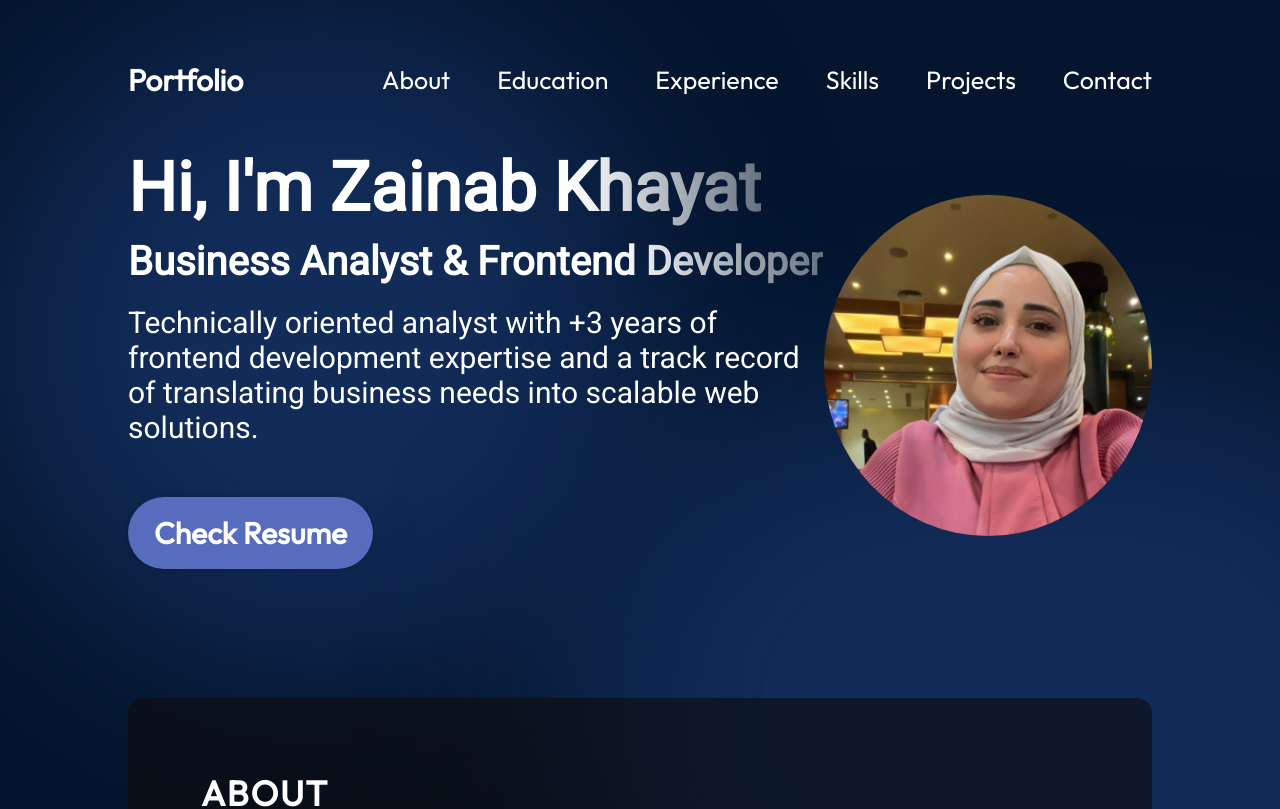
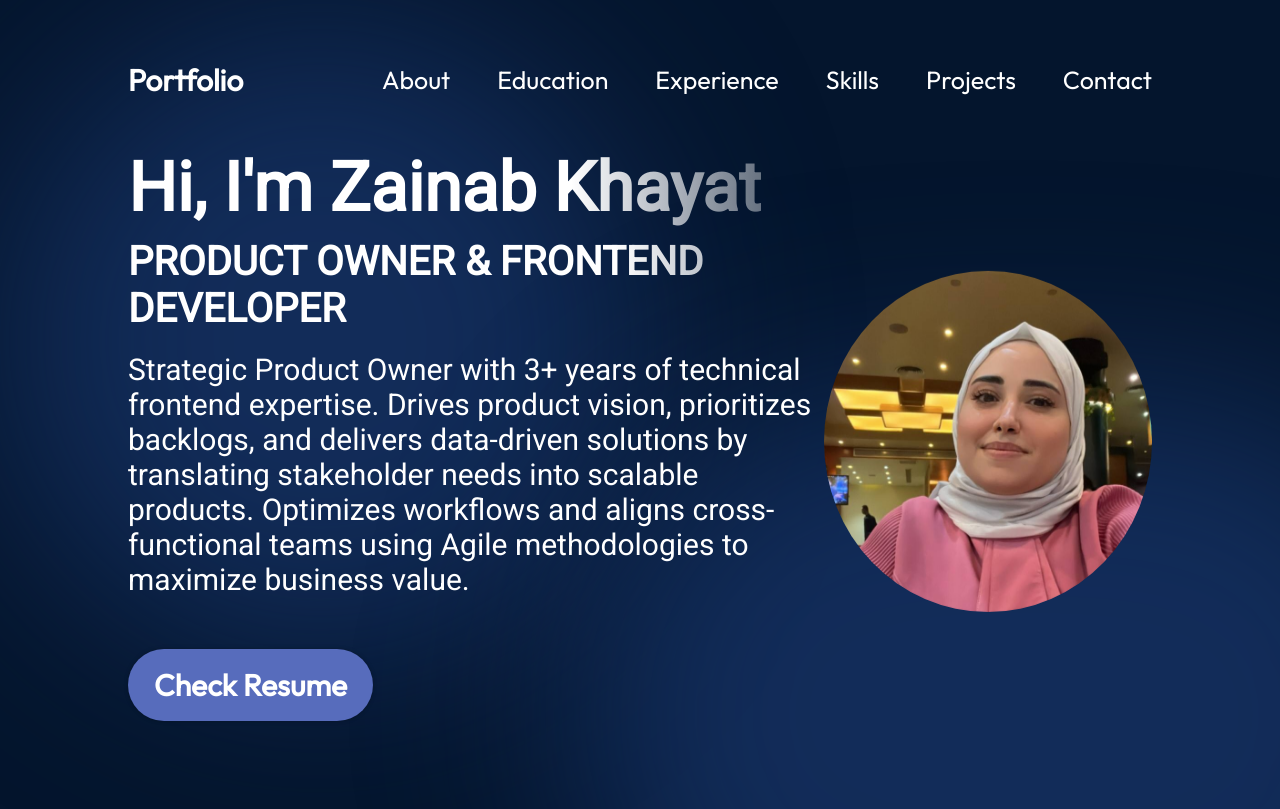
Before and after one commit to zainab224498/my-portfolio, a React (Vite) app: page / in a window 1280 px wide. Shown: the top 809 px of the page. Built offline with nearby package versions, Linux system fonts and the light colour scheme.

Commit message:
Update Hero.jsx

```diff
--- a/src/components/Hero/Hero.jsx
+++ b/src/components/Hero/Hero.jsx
@@ -8,11 +8,13 @@ export const Hero = () => {
     <section className={styles.container}>
       <div className={styles.content}>
         <h1 className={styles.title}>Hi, I'm Zainab Khayat</h1>
-        <h2 className={styles.subtitle}>Business Analyst & Frontend Developer</h2>
+        <h2 className={styles.subtitle}>PRODUCT OWNER & FRONTEND DEVELOPER</h2>
         <p className={styles.description}>
-          Technically oriented analyst with +3 years of frontend development expertise and a track record of translating business needs into scalable web solutions.
+          Strategic Product Owner with 3+ years of technical frontend expertise.
+Drives product vision, prioritizes backlogs, and delivers data-driven solutions by translating stakeholder needs into scalable products.
+Optimizes workflows and aligns cross-functional teams using Agile methodologies to maximize business value.
         </p>
-                <a href="https://drive.google.com/file/d/1P--zK4cAu4LOD_a8u7_nucV7zthKEcOG/view?usp=sharing" className={styles.contactBtn} target="_blank">
+                <a href="https://drive.google.com/file/d/1MYy0sFV6Jup8y_6rLYsBnSmcqfH5YokK/view?usp=sharing" className={styles.contactBtn} target="_blank">
           Check Resume
         </a>
       </div>
```
